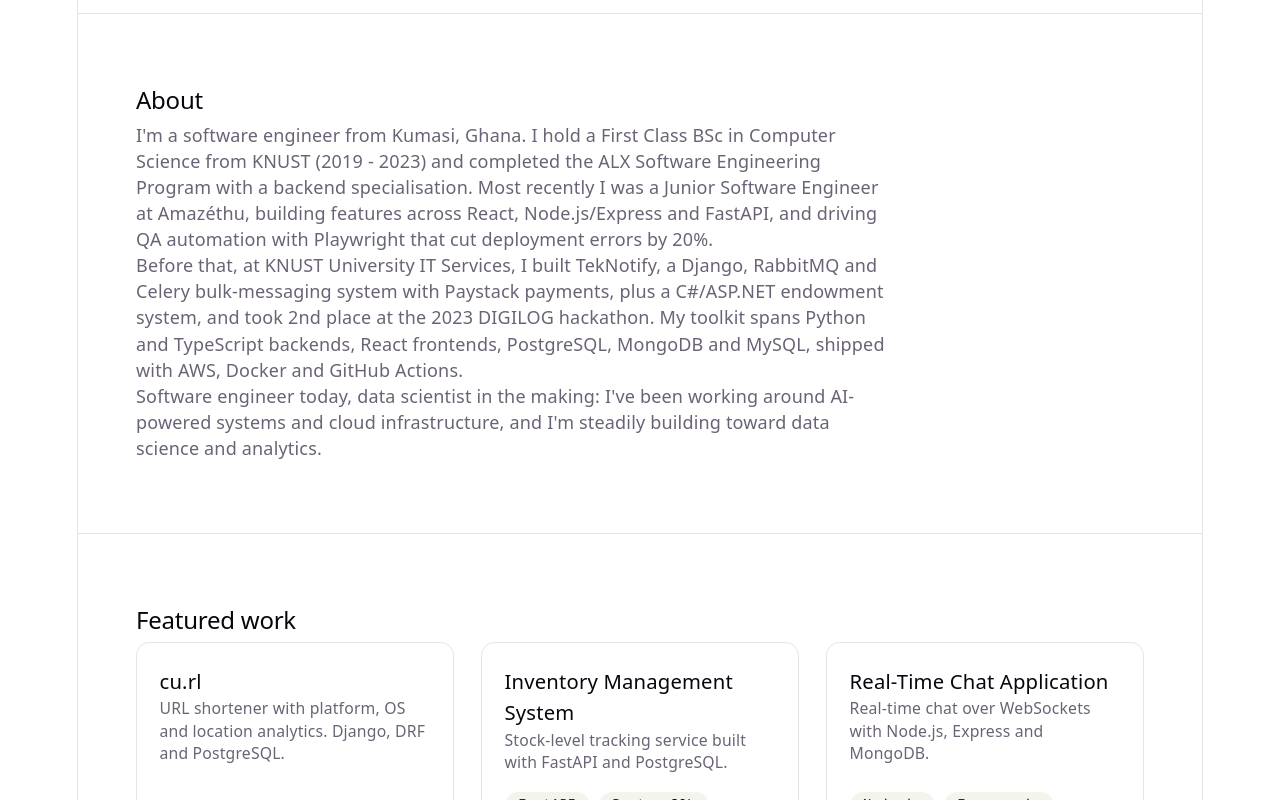
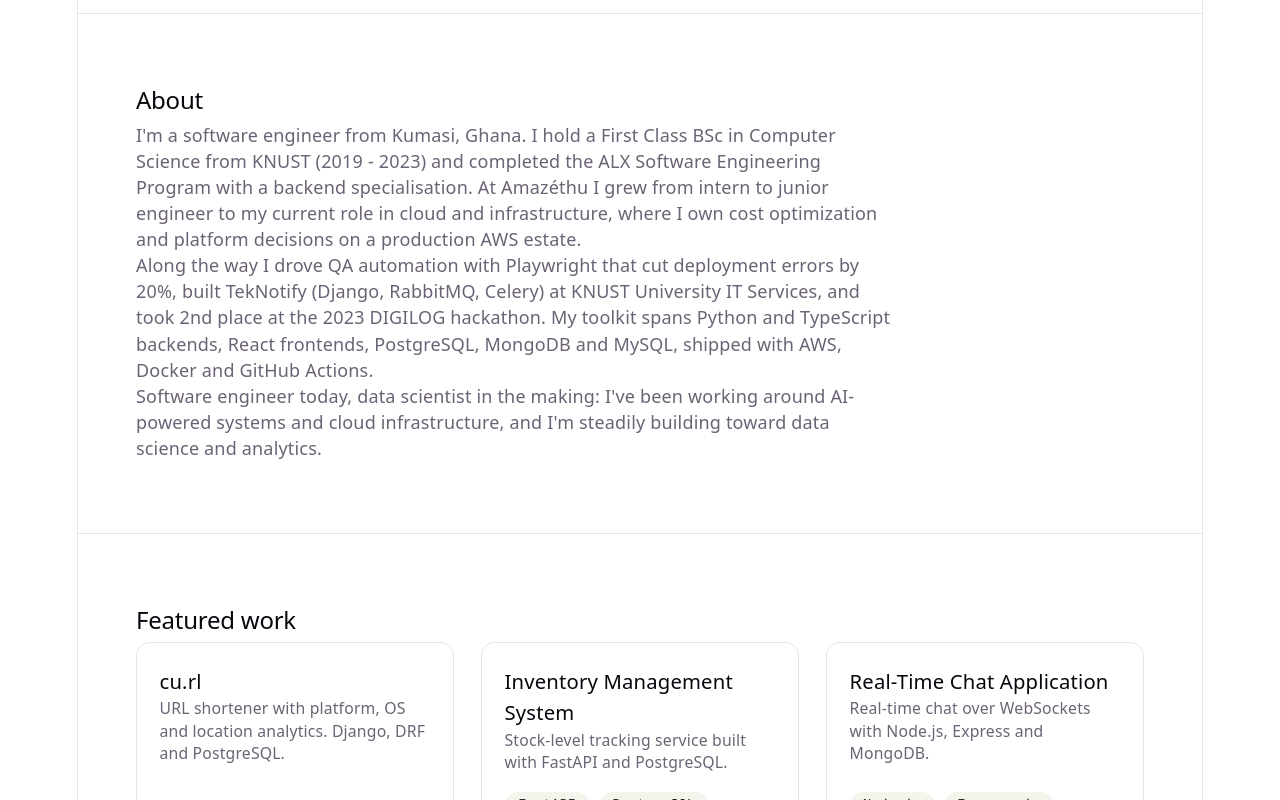
Before and after one commit to alemyaobed/alemyaobed, a React app in the folder site/: page / in a window 1280 px wide. Shown: the part 720-1520 px from the top of the page. Built offline with nearby package versions, Linux system fonts and the light colour scheme; the HTML template or start-up script is replaced by a standard one.

Commit message:
Update the site story with the cloud infrastructure role (#26)

```diff
--- a/site/src/content.ts
+++ b/site/src/content.ts
@@ -120,8 +120,8 @@
 export const ABOUT = {
   heading: 'About',
   paragraphs: [
-    "I'm a software engineer from Kumasi, Ghana. I hold a First Class BSc in Computer Science from KNUST (2019 - 2023) and completed the ALX Software Engineering Program with a backend specialisation. Most recently I was a Junior Software Engineer at Amazéthu, building features across React, Node.js/Express and FastAPI, and driving QA automation with Playwright that cut deployment errors by 20%.",
-    'Before that, at KNUST University IT Services, I built TekNotify, a Django, RabbitMQ and Celery bulk-messaging system with Paystack payments, plus a C#/ASP.NET endowment system, and took 2nd place at the 2023 DIGILOG hackathon. My toolkit spans Python and TypeScript backends, React frontends, PostgreSQL, MongoDB and MySQL, shipped with AWS, Docker and GitHub Actions.',
+    "I'm a software engineer from Kumasi, Ghana. I hold a First Class BSc in Computer Science from KNUST (2019 - 2023) and completed the ALX Software Engineering Program with a backend specialisation. At Amazéthu I grew from intern to junior engineer to my current role in cloud and infrastructure, where I own cost optimization and platform decisions on a production AWS estate.",
+    'Along the way I drove QA automation with Playwright that cut deployment errors by 20%, built TekNotify (Django, RabbitMQ, Celery) at KNUST University IT Services, and took 2nd place at the 2023 DIGILOG hackathon. My toolkit spans Python and TypeScript backends, React frontends, PostgreSQL, MongoDB and MySQL, shipped with AWS, Docker and GitHub Actions.',
     "Software engineer today, data scientist in the making: I've been working around AI-powered systems and cloud infrastructure, and I'm steadily building toward data science and analytics.",
   ],
 } as const
@@ -221,7 +221,14 @@
 
 export const EXPERIENCE_ENTRIES: ExperienceEntry[] = [
   {
-    period: 'Apr 2025 - Aug 2025',
+    period: 'Jan 2026 - Present',
+    title: 'Software Engineer, Cloud & Infrastructure',
+    organization: 'Amazéthu (Remote)',
+    description:
+      'Own the low-cost infrastructure project: mapped the production AWS estate (ECS Fargate, ECR, S3, CloudWatch, API Gateway), drove cost optimization that reduced the monthly bill, authored the cloud migration analysis and validated new Render infrastructure. Also direct hiring strategy and retention analytics.',
+  },
+  {
+    period: 'Apr 2025 - Jan 2026',
     title: 'Junior Software Engineer',
     organization: 'Amazéthu (Remote)',
     description:
```
